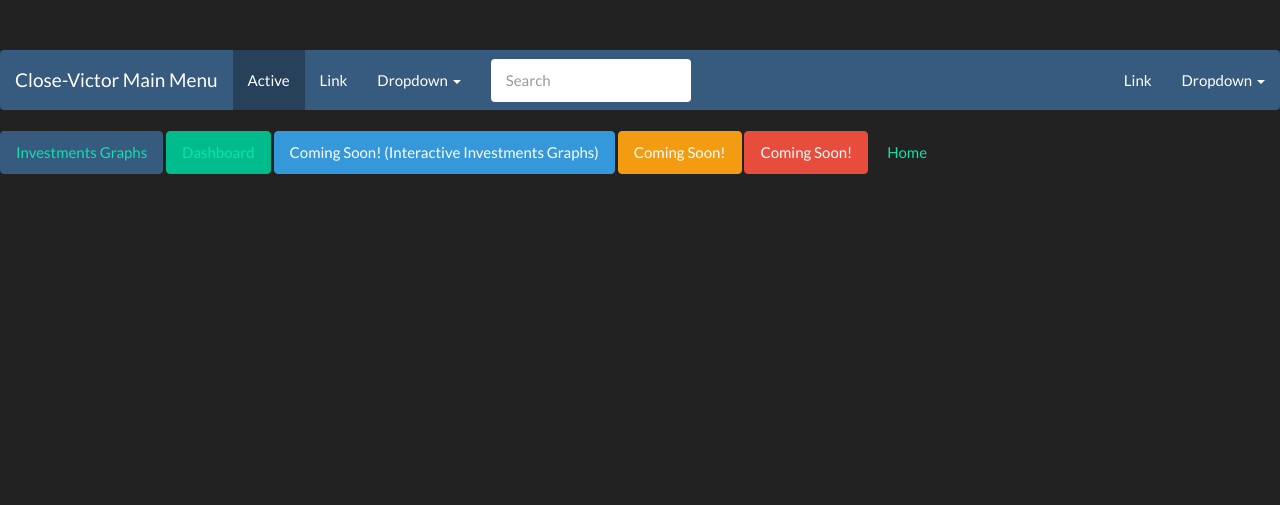
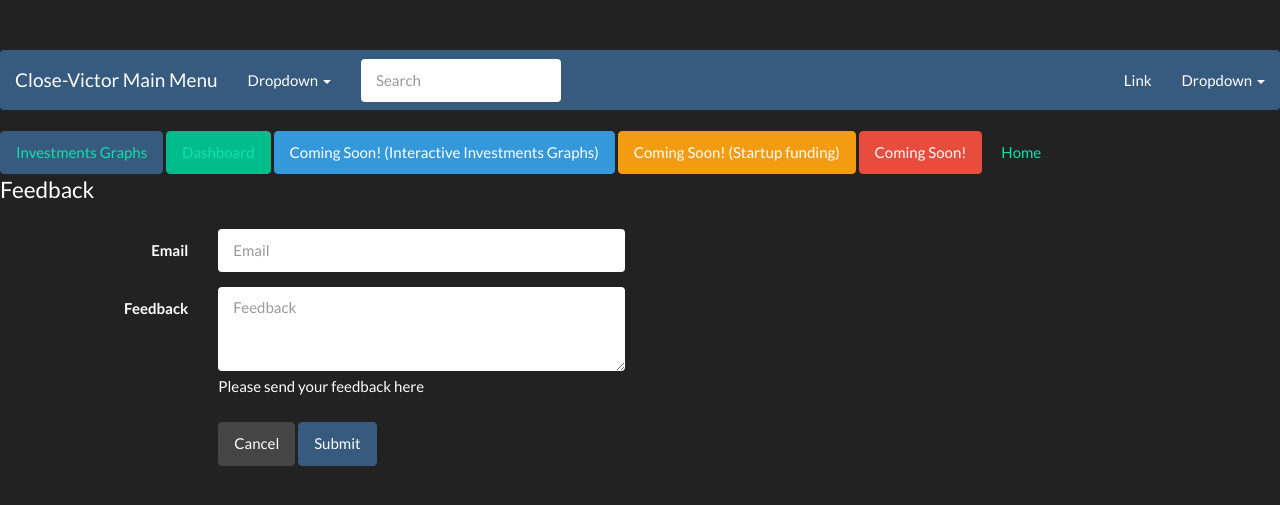
Before and after one commit to victormoussalem/close_victor, a Flask app: page / in a window 1280 px wide. Shown: the top 505 px of the page. Run offline with Flask 2, Linux system fonts and the light colour scheme.

Commit message:
front end changes

```diff
--- a/app/templates/homepage.html
+++ b/app/templates/homepage.html
@@ -27,13 +27,11 @@
   </div>
   <div class="navbar-collapse collapse navbar-responsive-collapse">
     <ul class="nav navbar-nav">
-      <li class="active"><a href="#">Active</a></li>
-      <li><a href="#">Link</a></li>
       <li class="dropdown">
         <a href="#" class="dropdown-toggle" data-toggle="dropdown">Dropdown <b class="caret"></b></a>
         <ul class="dropdown-menu">
-          <li><a href="#">Action</a></li>
-          <li><a href="#">Another action</a></li>
+          <li><a href="#">Victor add later</a></li>
+          <li><a href="#">Another</a></li>
           <li><a href="#">Something else here</a></li>
           <li class="divider"></li>
           <li class="dropdown-header">Dropdown header</li>
@@ -50,8 +48,8 @@
       <li class="dropdown">
         <a href="#" class="dropdown-toggle" data-toggle="dropdown">Dropdown <b class="caret"></b></a>
         <ul class="dropdown-menu">
-          <li><a href="#">Action</a></li>
-          <li><a href="#">Another action</a></li>
+          <li><a href="#">Victor add later</a></li>
+          <li><a href="#">Another</a></li>
           <li><a href="#">Something else here</a></li>
           <li class="divider"></li>
           <li><a href="#">Separated link</a></li>
@@ -63,6 +61,30 @@
 <button type="button" class="btn btn-primary"><a href='/static/investments'>Investments Graphs</a></button>
 <button type="button" class="btn btn-success"><a href='/static/dropbox'>Dashboard</a></button>
 <button type="button" class="btn btn-info">Coming Soon! (Interactive Investments Graphs)</button>
-<button type="button" class="btn btn-warning">Coming Soon!</button>
+<button type="button" class="btn btn-warning">Coming Soon! (Startup funding)</button>
 <button type="button" class="btn btn-danger">Coming Soon!</button>
 <button type="button" class="btn btn-link">Home</button>
+<form class="form-horizontal">
+  <fieldset>
+    <legend>Feedback</legend>
+    <div class="form-group">
+      <label for="inputEmail" class="col-lg-2 control-label">Email</label>
+      <div class="col-lg-4">
+        <input type="text" class="form-control" id="inputEmail" placeholder="Email">
+      </div>
+    </div>
+    <div class="form-group">
+      <label for="textArea" class="col-lg-2 control-label">Feedback</label>
+      <div class="col-lg-4">
+        <textarea class="form-control" rows="3" id="textArea" placeholder="Feedback"></textarea>
+        <span class="help-block">Please send your feedback here</span>
+      </div>
+    </div>
+    <div class="form-group">
+      <div class="col-lg-4 col-lg-offset-2">
+        <button class="btn btn-default">Cancel</button>
+        <button type="submit" class="btn btn-primary">Submit</button>
+      </div>
+    </div>
+  </fieldset>
+</form>
```
Also changed, not shown: app/templates/indexDropbox.html (+12 -0 lines).
